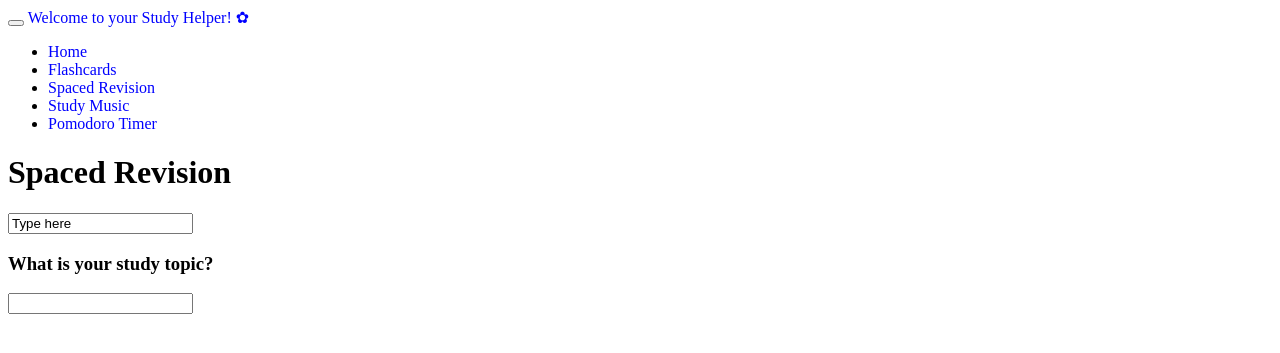
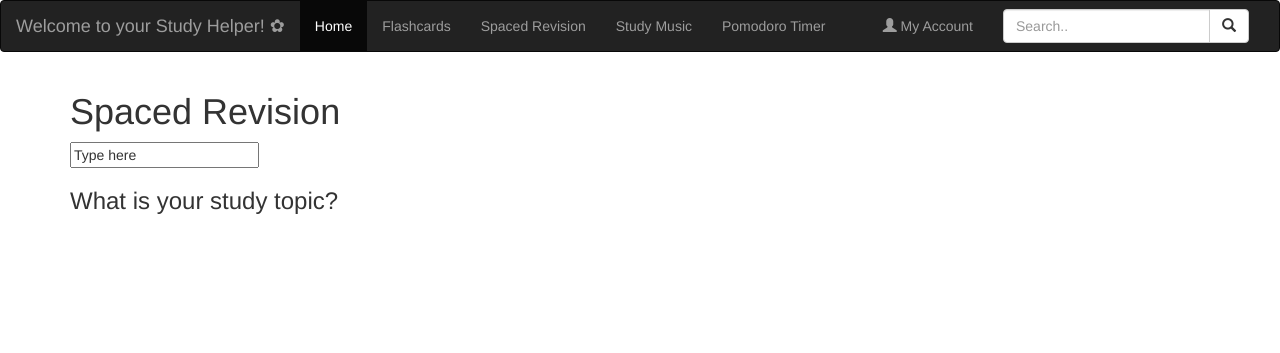
Before and after one commit to amdequit/MarinaHacks22.github.io, a Jekyll site: the page spacedrevision.html, which Jekyll copies as it is, in a window 1280 px wide. Shown: the top 353 px of the page. Built offline with Jekyll 4.4.1, drawn with Linux system fonts in a browser that asks for light colours.

Commit message:
Update spacedrevision.html

```diff
--- a/spacedrevision.html
+++ b/spacedrevision.html
@@ -1,35 +1,22 @@
 <!DOCTYPE html>
 <html lang="en">
   <head>
-    <style>
-        footer {
-        background-color: #F2EFE6;
-        color: #14131342;
-        padding: 15px;
-        }
-        a:link {
-            color:blue;
-            background-color: transparent;
-            text-decoration: none;
-        }
-
-        a:visited {
-            color: rgb(136, 5, 5);
-            background-color: none;
-            text-decoration: none;
-        }
-
-        a:hover {
-            color:goldenrod;
-            background-color: none;
-            text-decoration: underline;
-        }
-
-    </style>
     <meta charset="utf-8">
     <title>Spaced Revision</title>
+    <meta name="viewport" content="width=device-width, initial-scale=1">
+    <link rel="stylesheet" href="https://maxcdn.bootstrapcdn.com/bootstrap/3.4.1/css/bootstrap.min.css">
+    <link href='//fonts.googleapis.com/css?family=Playfair Display:400,700' rel='stylesheet' type='text/css'>
+    <script src="https://ajax.googleapis.com/ajax/libs/jquery/3.5.1/jquery.min.js"></script>
+    <script src="https://maxcdn.bootstrapcdn.com/bootstrap/3.4.1/js/bootstrap.min.js"></script>
+    <style>
+        /* Set black background color, white text and some padding */
+        footer {
+          background-color: #F2EFE6;
+          color: #14131342;
+          padding: 15px;
+        }
+      </style>
   </head>
-
   <body>
 
 <nav class="navbar navbar-inverse">
@@ -40,7 +27,7 @@
         <span class="icon-bar"></span>
         <span class="icon-bar"></span>
       </button>
-      <a class="navbar-brand" href="#">Welcome to your Study Helper! ✿ </a>
+      <a class="navbar-brand" href="index.html">Welcome to your Study Helper! ✿ </a>
     </div>
     <div class="collapse navbar-collapse" id="myNavbar">
       <ul class="nav navbar-nav">
@@ -50,7 +37,7 @@
         <li><a href="StudyMusic.html">Study Music</a></li>
         <li><a href="pomodoro.html">Pomodoro Timer</a></li>
       </ul>
-      <!--<form class="navbar-form navbar-right" role="search">
+      <form class="navbar-form navbar-right" role="search">
         <div class="form-group input-group">
           <input type="text" class="form-control" placeholder="Search..">
           <span class="input-group-btn">
@@ -59,7 +46,10 @@
             </button>
           </span>
         </div>
-      </form> -->
+      </form>
+      <ul class="nav navbar-nav navbar-right">
+        <li><a href="#"><span class="glyphicon glyphicon-user"></span> My Account</a></li>
+      </ul>
     </div>
   </div>
 </nav>
```
Also changed, not shown: other parts of spacedrevision.html (+1 -1 lines).
